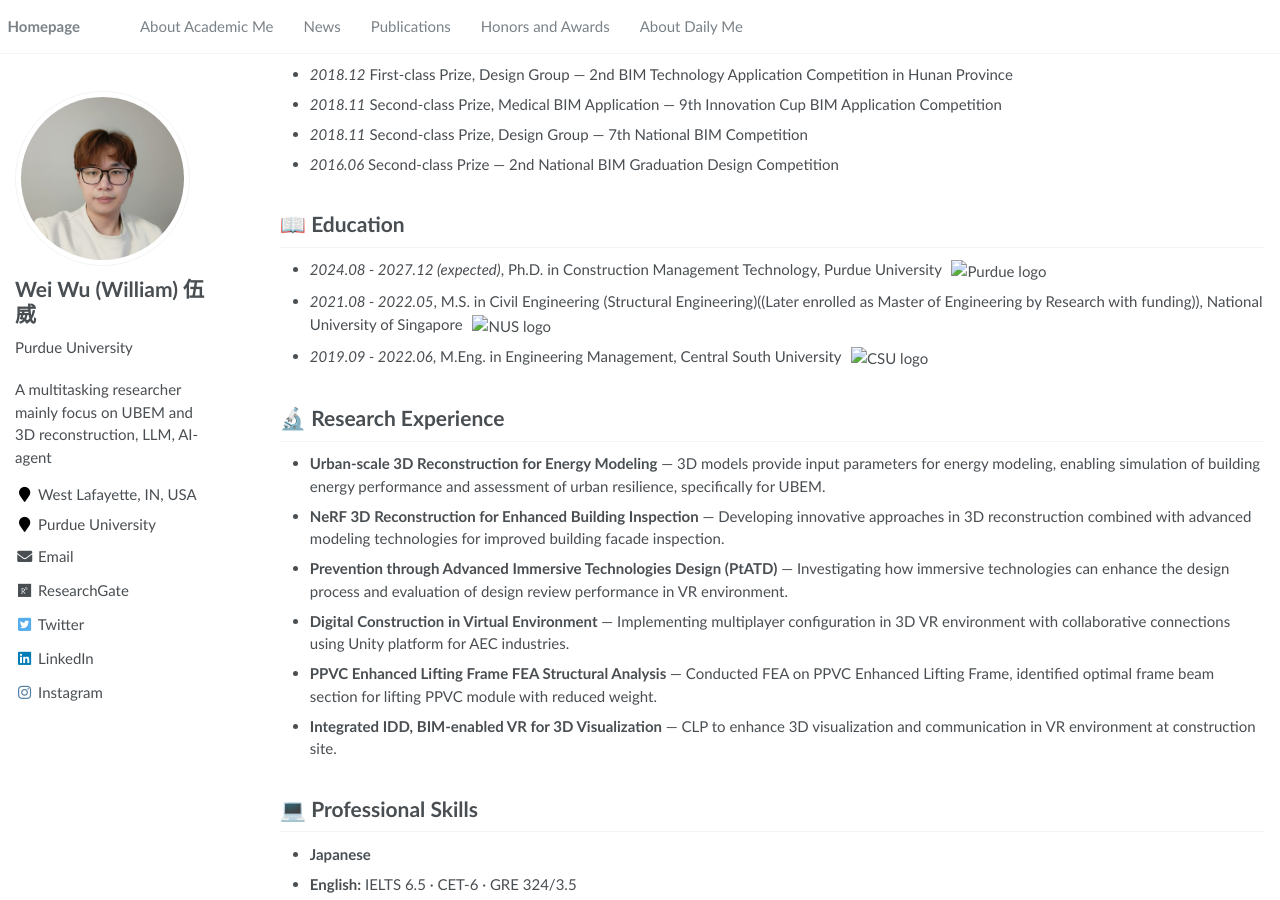
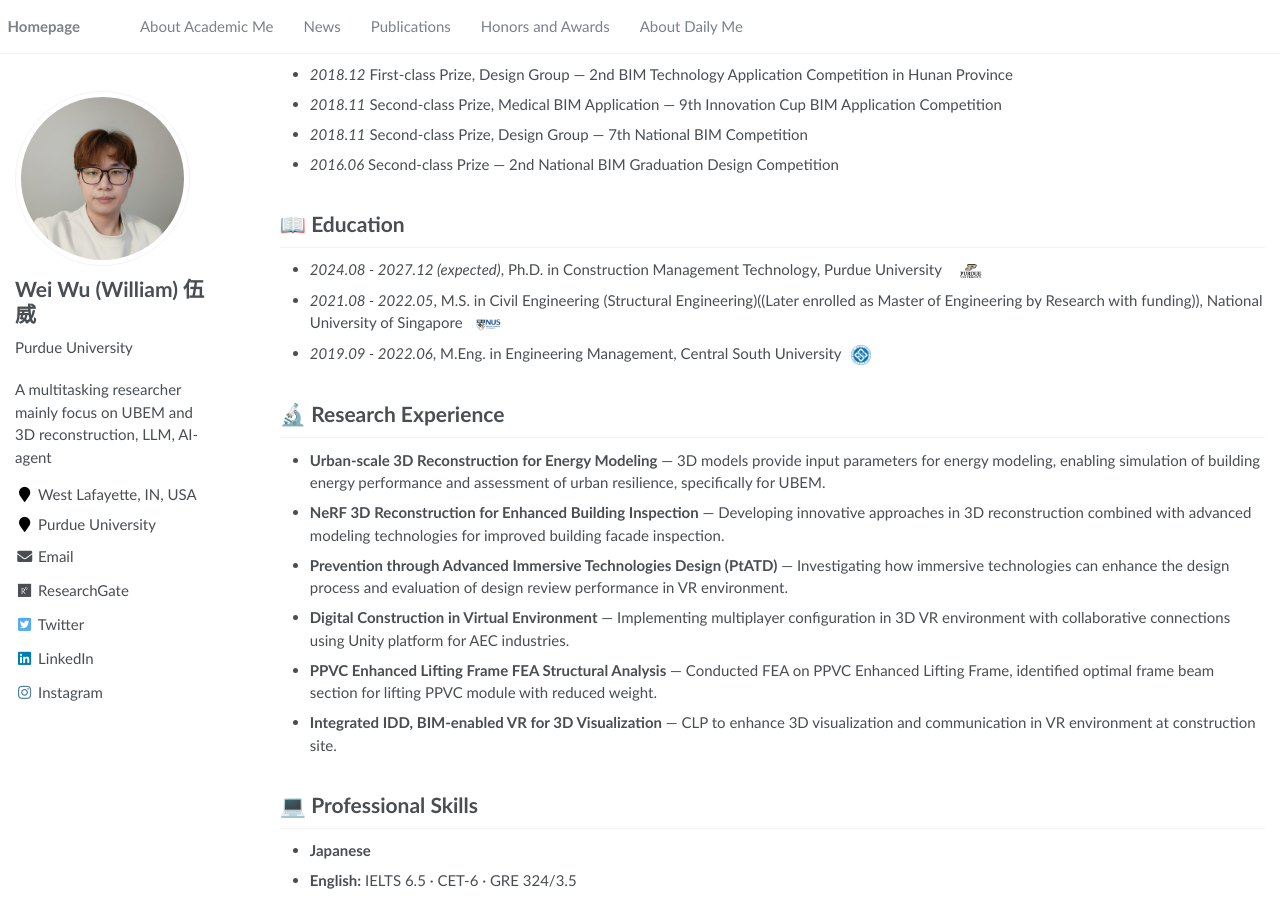
Before and after one commit to wuwei5v/weiwu.github.io, a Jekyll site: the page built from _pages/about.md, in a window 1280 px wide and 900 px high, scrolled down 1495 px. Built offline with Jekyll 4.4.1, drawn with Linux system fonts in a browser that asks for light colours.

Commit message:
update pages

```diff
--- a/_pages/about.md
+++ b/_pages/about.md
@@ -80,9 +80,9 @@ I am a Ph.D. Student in Construction Management Technology at [Purdue University
 <span class='anchor' id='education'></span>
 
 # 📖 Education
-- *2024.08 - 2027.12 (expected)*, Ph.D. in Construction Management Technology, Purdue University <img src="https://www.purdue.edu/favicon.ico" alt="Purdue logo" style="height:18px; width:18px; vertical-align:middle; margin-left:6px;">
-- *2021.08 - 2022.05*, M.S. in Civil Engineering (Structural Engineering)((Later enrolled as Master of Engineering by Research with funding)), National University of Singapore <img src="https://www.nus.edu.sg/favicon.ico" alt="NUS logo" style="height:18px; width:18px; vertical-align:middle; margin-left:6px;">
-- *2019.09 - 2022.06*, M.Eng. in Engineering Management, Central South University <img src="https://www.csu.edu.cn/favicon.ico" alt="CSU logo" style="height:18px; width:18px; vertical-align:middle; margin-left:6px;">
+- *2024.08 - 2027.12 (expected)*, Ph.D. in Construction Management Technology, Purdue University <img src="/images/schools/PU-V-logo.jpg" alt="Purdue logo" style="height:20px; width:auto; max-width:72px; object-fit:contain; vertical-align:middle; margin-left:6px;">
+- *2021.08 - 2022.05*, M.S. in Civil Engineering (Structural Engineering)((Later enrolled as Master of Engineering by Research with funding)), National University of Singapore <img src="/images/schools/NUS_logo_full-horizontal.jpg" alt="NUS logo" style="height:20px; width:auto; max-width:72px; object-fit:contain; vertical-align:middle; margin-left:6px;">
+- *2019.09 - 2022.06*, M.Eng. in Engineering Management, Central South University <img src="/images/schools/CSUfavicon.png" alt="CSU logo" style="height:20px; width:auto; max-width:72px; object-fit:contain; vertical-align:middle; margin-left:6px;">
 
 <span class='anchor' id='research-experience'></span>
 
```
Also changed, not shown: images/schools/CSUfavicon.png (added), images/schools/NUS_logo_full-horizontal.jpg (added), images/schools/PU-V-logo.jpg (added).
